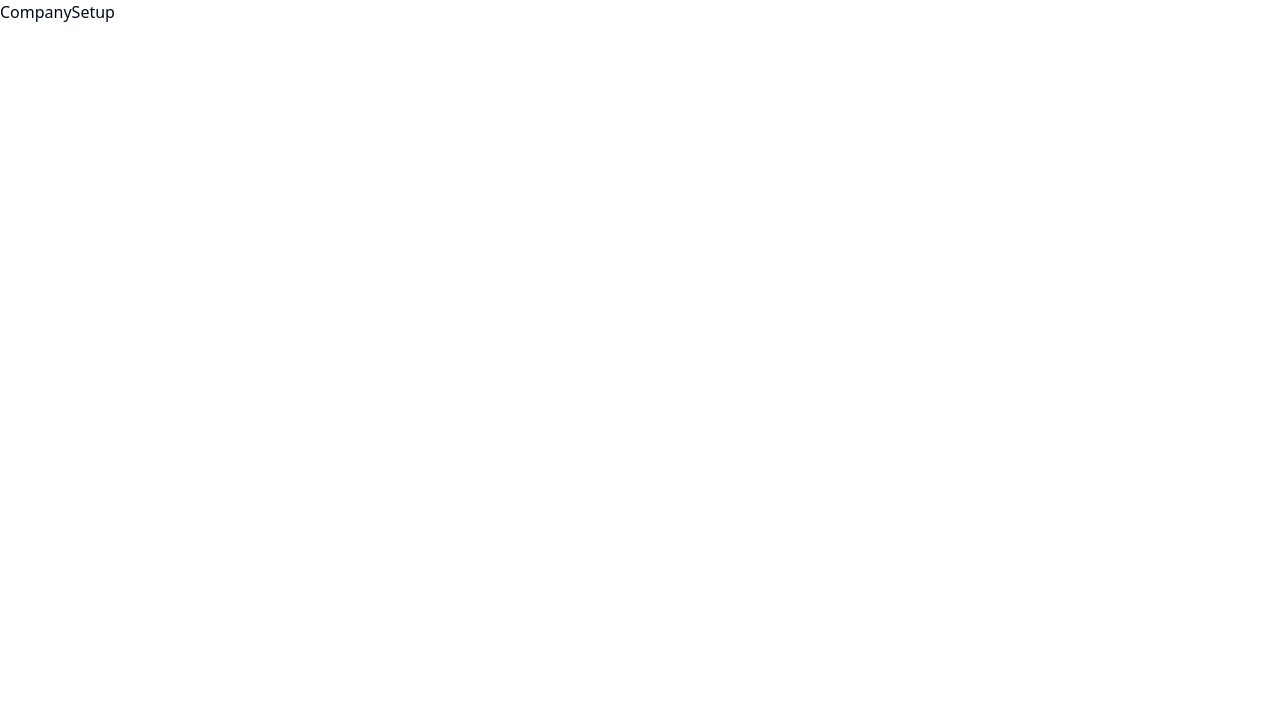
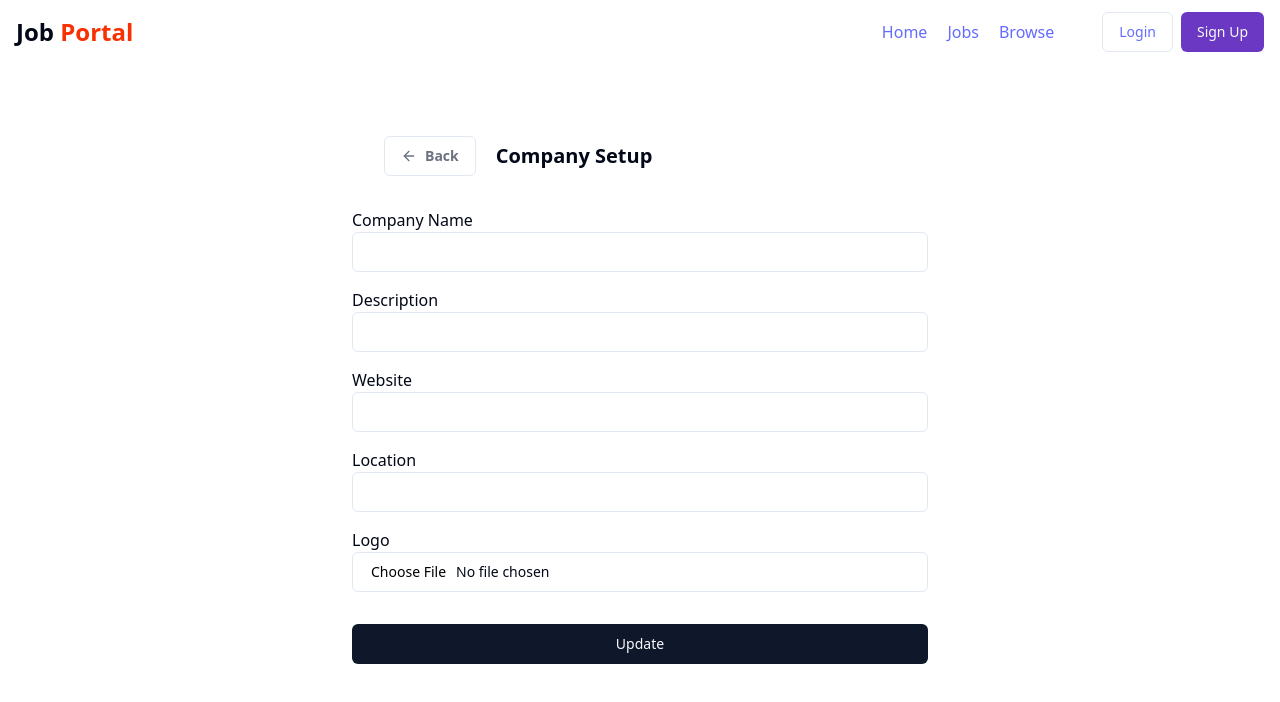
Before and after one commit to PARTH-THAPS/Job-Portal, a React (Vite) app in the folder Frontend/: page /admin/companies/1 in a window 1280 px wide. Shown: the top 702 px of the page. Built offline with nearby package versions, Linux system fonts and the light colour scheme.

Commit message:
data synced

```diff
--- a/Frontend/admin/CompanySetup.jsx
+++ b/Frontend/admin/CompanySetup.jsx
@@ -1,5 +1,107 @@
-import React from "react";
+import React, { useState } from "react";
+import Navbar from "../src/components/shared/Navbar";
+import { Button } from "../src/components/ui/button";
+import { ArrowLeft } from "lucide-react";
+import { Label } from "@radix-ui/react-label";
+import { Input } from "../src/components/ui/input";
 
 export const CompanySetup = () => {
-  return <div>CompanySetup</div>;
+  const [input, setInput] = useState({
+    name: "",
+    description: "",
+    website: "",
+    location: "",
+    file: null,
+  });
+
+  const [loading, setLoading] = useState(false);
+
+  const changeEventHandler = (e) => {
+    setInput({ ...input, [e.target.name]: e.target.value });
+  };
+
+  const changeFileHandler = (e) => {
+    const file = e.target.files?.[0];
+    setInput({ ...input, file });
+  };
+
+  const submitHandler = async (e) => {
+    e.preventDefault();
+    console.log();
+  };
+
+  return (
+    <div>
+      <Navbar />
+      <div className="max-w-xl mx-auto my-10">
+        <form onSubmit={submitHandler}>
+          <div className="flex items-center gap-5 p-8">
+            <Button
+              variant="outline"
+              className="flex items-center gap-2 text-gray-500 font-semibold"
+            >
+              <ArrowLeft />
+              <span>Back</span>
+            </Button>
+            <h1 className="font-bold text-xl">Company Setup</h1>
+          </div>
+
+          <div className="grid grid-cols-2 gap-4">
+            <div>
+              <Label>Company Name</Label>
+              <Input
+                type="text"
+                name="name"
+                value={input.name}
+                onChange={changeEventHandler}
+              />
+            </div>
+
+            <div>
+              <Label>Description</Label>
+              <Input
+                type="text"
+                name="description"
+                value={input.description}
+                onChange={changeEventHandler}
+              />
+            </div>
+
+            <div>
+              <Label>Website</Label>
+              <Input
+                type="text"
+                name="website"
+                value={input.website}
+                onChange={changeEventHandler}
+              />
+            </div>
+
+            <div>
+              <Label>Location</Label>
+              <Input
+                type="text"
+                name="location"
+                value={input.location}
+                onChange={changeEventHandler}
+              />
+            </div>
+
+            <div>
+              <Label>Logo</Label>
+              <Input
+                type="file"
+                accept="image/*"
+                value={input.location}
+                onChange={changeFileHandler}
+              />
+            </div>
+          </div>
+          <Button type="submit" className="w-full mt-8">
+            Update
+          </Button>
+        </form>
+      </div>
+    </div>
+  );
 };
```
